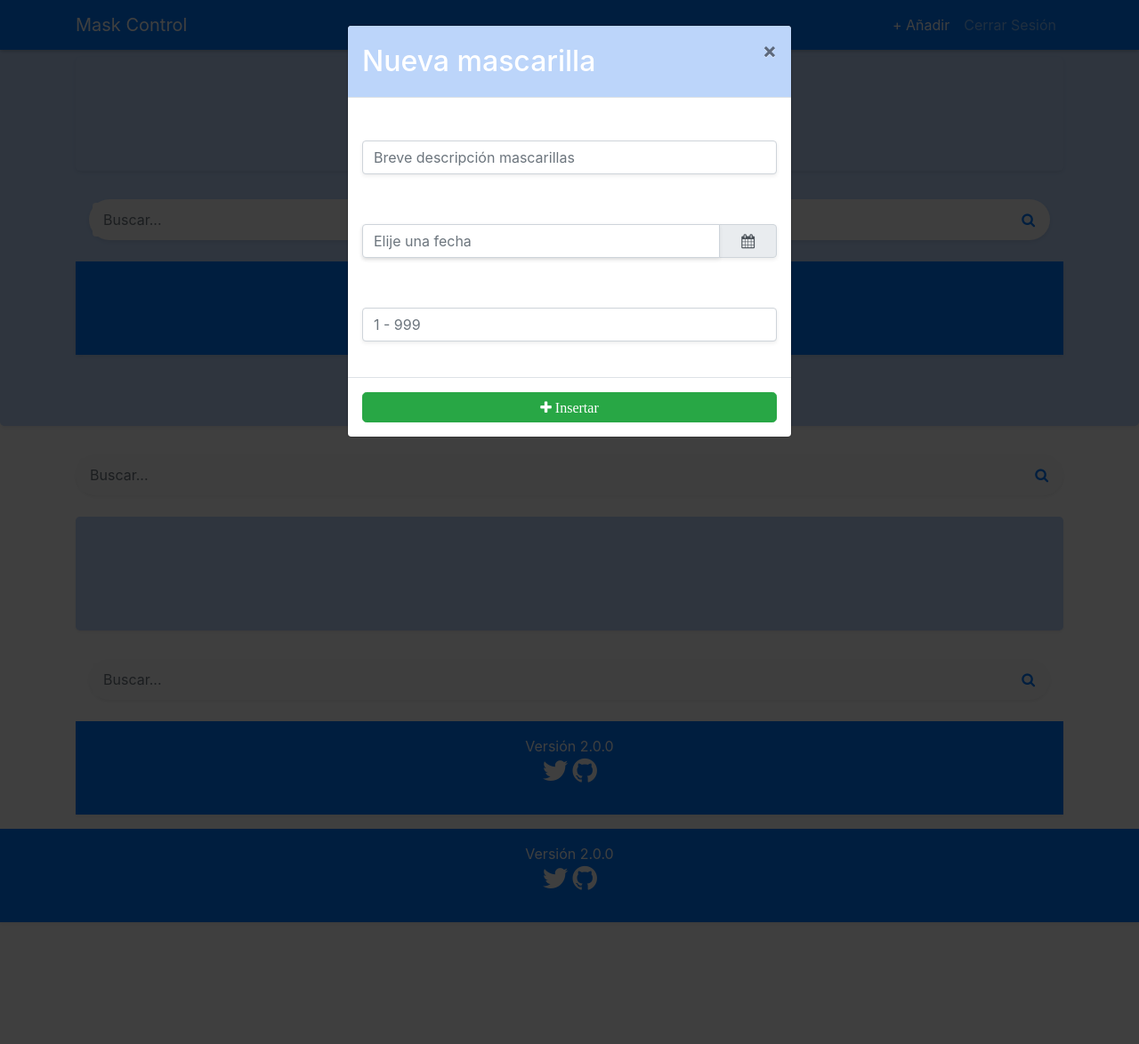
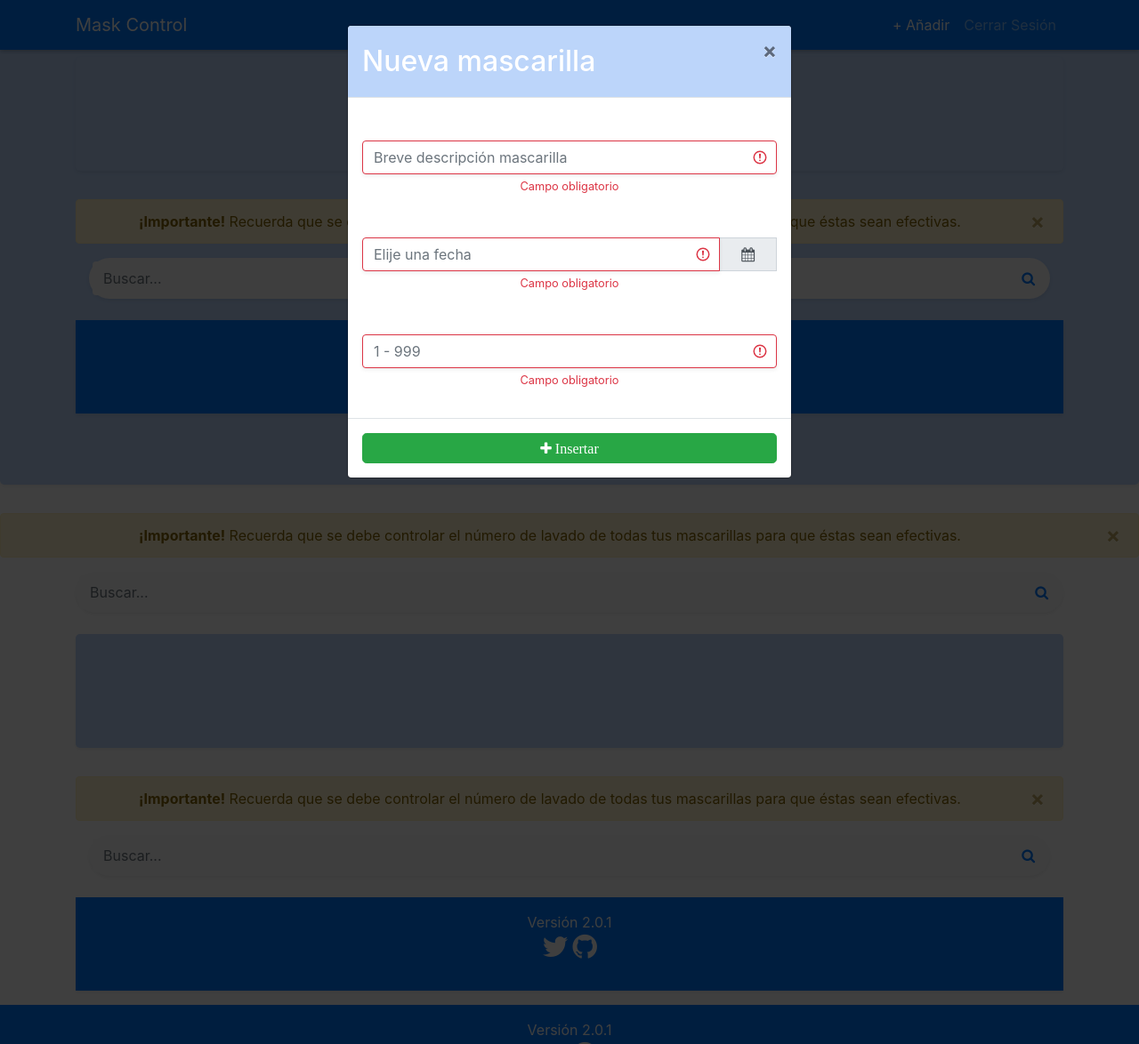
Before and after one commit to cgasper79/Mask-Control, a PHP site: page /includes/admin/admin/admin/admin/login.php in a window 1280 px wide, after a click on "+ Añadir". Shown: the whole page at 89% size. Run offline with PHP 8.4, Linux system fonts and the light colour scheme; the visitor is signed in with stand-in values (Sample User, id 1); data that the repository does not hold is empty; some libraries are stand-ins or nearby versions.

Commit message:
Error campos en blanco
Solucionado error de poder introducir campos en blanco

```diff
--- a/web/admin/login.php
+++ b/web/admin/login.php
@@ -36,14 +36,12 @@
 						<div class="form-group p-3">
 							<label for="uname">Usuario:</label>
 							<input type="text" id="uname" class="form-control" placeholder="Email" name="email" required>
-							<div class="valid-feedback">Válido.</div>
       						<div class="invalid-feedback">Por favor rellena este campo.</div>
 						</div>
 
 						<div class="form-group p-3">
 							<label for="pwd">Contraseña:</label>
 							<input type="password" id="pwd" class="form-control" placeholder="Password" name="password" required>
-				   			<div class="valid-feedback">Válido.</div>
       						<div class="invalid-feedback">Por favor rellena este campo.</div>
 						</div>
 						<div class="p-3" align="center">
@@ -60,7 +58,7 @@
     	<script src="https://cdn.jsdelivr.net/npm/bootstrap@4.5.3/dist/js/bootstrap.bundle.min.js" integrity="sha384-ho+j7jyWK8fNQe+A12Hb8AhRq26LrZ/JpcUGGOn+Y7RsweNrtN/tE3MoK7ZeZDyx" crossorigin="anonymous"></script>
 
     	<!-- PERSONALIZADOS -->
-    	<script src="./js/codigo.js"></script>
+    	<script src="../js/codigo.js"></script>
 
 	</body>
 </html>
--- a/web/index.php
+++ b/web/index.php
@@ -52,6 +52,12 @@
         </div>
     </div>
 
+    <div class="alert alert-warning alert-dismissible fade show text-center" role="alert">
+        <strong>¡Importante!</strong> Recuerda que se debe controlar el número de lavado de todas tus mascarillas para que éstas sean efectivas.
+        <button type="button" class="close" data-dismiss="alert" aria-label="Close">
+        <span aria-hidden="true">&times;</span>
+        </button>
+    </div>
 
     <!-- TABLA -->
     <div class="container">
@@ -69,7 +75,7 @@
 
     <!--Modal Edicion-->
     <div class="modal fade" id="edicion">
-        <div class="modal-dialog">
+        <div class="modal-dialog was-validated">
             <div class="modal-content">
                 <!--Modal Header-->
                 <div class="modal-header text-white">
@@ -79,22 +85,32 @@
                 <!--Modal Body-->
                 <div class="modal-body">
                     <input type="text" hidden="" id="idMask" name="" >
-
+                    <div class="form-group">
                         <label>Descripción:</label>
                         <input type="text" name="" id="descripcionU" class="form-control shadow-sm" required>
-                    <br>
+                        <div class="invalid-feedback">Campo obligatorio</div>
+                    </div>
+
+                    <div class="form-group">
                         <label>Fecha primer uso:</label>
                             <div class="datepicker date input-group p-0 shadow-sm">
                                 <input type="text" name="" id="fechaIniU" class="form-control shadow-sm" required>
                                 <div class="input-group-append"><span class="input-group-text px-4"><i class="fa fa-calendar"></i></span></div>
+                                <div class="invalid-feedback">Campo obligatorio</div>
                             </div>
-                    <br>
+                    </div/>
+
+                    <div class="form-group">
                         <label>Lavados Máximos:</label>
                         <input type="text" name="" id="lavadosMaxU" class="form-control shadow-sm" required>
-                    <br>
+                        <div class="invalid-feedback">Campo obligatorio</div>
+                    </div>
+
+                    <div class="form-group">
                         <label>Número lavados:</label>
                         <input type="text" name="" id="lavados" class="form-control shadow-sm" required>
-                    <br>
+                        <div class="invalid-feedback">Campo obligatorio</div>
+                    </div>
                 </div>
                 <!--Modal Footer-->
                 <div class="modal-footer">
@@ -108,7 +124,8 @@
 
     <!--Modal Nueva mascarilla-->
     <div class="modal fade" id="nueva">
-            <div class="modal-dialog">
+
+            <div class="modal-dialog was-validated">
                 <div class="modal-content">
                     <!--Modal Header-->
                     <div class="modal-header text-white">
@@ -118,18 +135,26 @@
 
                     <!--Modal Body-->
                     <div class="modal-body">
+                        <div class="form-group">
                             <label>Descripción:</label>
-                        <input type="text" name="" id="descripcion" class="form-control shadow-sm" placeholder="Breve descripción mascarillas" required>
-                        <br>
+                            <input type="text" name="" id="descripcion" class="form-control shadow-sm" placeholder="Breve descripción mascarilla" required>
+                            <div class="invalid-feedback">Campo obligatorio</div>
+                        </div>
+
+                        <div class="form-group">
                             <label>Fecha primer uso:</label>
-                        <div class="datepicker date input-group p-0 shadow-sm">
+                            <div class="datepicker date input-group p-0">
                                 <input type="text" name="" id="fechaIni" class="form-control shadow-sm" placeholder="Elije una fecha" required>
                                 <div class="input-group-append"><span class="input-group-text px-4"><i class="fa fa-calendar"></i></span></div>
+                                <div class="invalid-feedback">Campo obligatorio</div>
                             </div>
-                        <br>
+                        </div>
+
+                        <div class="form-group">
                             <label>Lavados Máximos:</label>
                             <input type="text" name="" id="lavadosMax" class="form-control shadow-sm" placeholder="1 - 999" required>
-                        <br>
+                            <div class="invalid-feedback">Campo obligatorio</div>
+                        </div>
                     </div>
 
                     <!--Modal footer-->
@@ -138,6 +163,7 @@
                     </div>
                 </div>
            </div>
+
      </div>
 
 
@@ -160,7 +186,7 @@
 <!-- Footer -->
 <footer>
     <div class="container-fluid p-3 my-3 bg-primary text-white text-center shadow-sm">
-        Versión 2.0.0
+        Versión 2.0.1
         <p>
             <a class="text-white fa fa-twitter fa-2x" href= 'https://twitter.com/cgasper79'></a>
             <a class="text-white fa fa-github fa-2x" href= 'https://github.com/cgasper79/Mask-Control'></a>
--- a/web/js/codigo.js
+++ b/web/js/codigo.js
@@ -48,15 +48,6 @@
        return false;
 }
 
-function info(){
-
-  toastr.options = {
-    "closeButton": true
-  };
-
-  toastr.info('','Recuerda que se debe controlar el número de lavado de todas tus mascarillas para que éstas sean efectivas.');
-
-}
 
 //Función para agregar datos a Modal Edicion
 function agregarDatos(datos){
@@ -115,19 +106,12 @@
 }
 
 
-// DataPicker
-  $('.datepicker').datepicker({
-      autoclose: true,
-      weekStart: 1,
-      todayHighlight: true,
-      language: 'es',
-      format: "dd-mm-yyyy"
-  });
-
-
 $(document).ready(function(){
 
-  info();
+  //Toaster Opciones
+  toastr.options = {
+    "closeButton": true
+  };
 
   // DataPicker
   $('.datepicker').datepicker({
@@ -171,6 +155,9 @@
            "&lavadosMax=" + lavadosMax +
            "&lavados=" + lavados;
 
+    if ((descripcion === '') || (fechaIni === '') || (lavadosMax === '') ) {
+      toastr.warning('Mask Control', 'Rellene todos los campos obligatorios');
+    } else {
       if ((ConfirmUpdate() == true)){
         $.ajax({
           type:"POST" ,
@@ -181,13 +168,15 @@
               $('#tabla').load('tabla.php');
               toastr.success('Mask Control', 'Tu mascarilla se ha actualizado correctamente');
             }else{
-            toastr.error('Mask Control', 'Error al actualizar tu mascarilla');
+              toastr.error('Mask Control', 'Error al actualizar tu mascarilla, vuelva a intentarlo');
             }
           }
         });
       } else {
         toastr.warning('Mask Control', 'Acción cancelada por usuario');
       }
+    }
+
   });
 
   //Nueva mascarillas desde Modal
@@ -200,6 +189,9 @@
            "&fechaIni=" + fechaIni +
            "&lavadosMax=" + lavadosMax ;
 
+      if ((descripcion === '') || (fechaIni === '') || (lavadosMax === '') ) {
+        toastr.warning('Mask Control', 'Rellene todos los campos obligatorios');
+      } else{
         if ((ConfirmAdd() == true)){
           $.ajax({
             type:"POST" ,
@@ -212,13 +204,16 @@
                 $('#tabla').load('tabla.php');
 
               }else{
-              toastr.error('Mask Control', 'Error al añadir mascarilla');
+                toastr.error('Mask Control', 'Error al añadir mascarilla, vuelva a intentarlo');
               }
             }
           });
         } else {
           toastr.warning('Mask Control', 'Acción cancelada por usuario');
         }
+      }
+
+
     });
 
   //Borrar datos Edición desde Modal
```
Also changed, not shown: web/datosUsuario.php (+16 -4 lines). Lines whose indentation alone changed are shown as unchanged.
